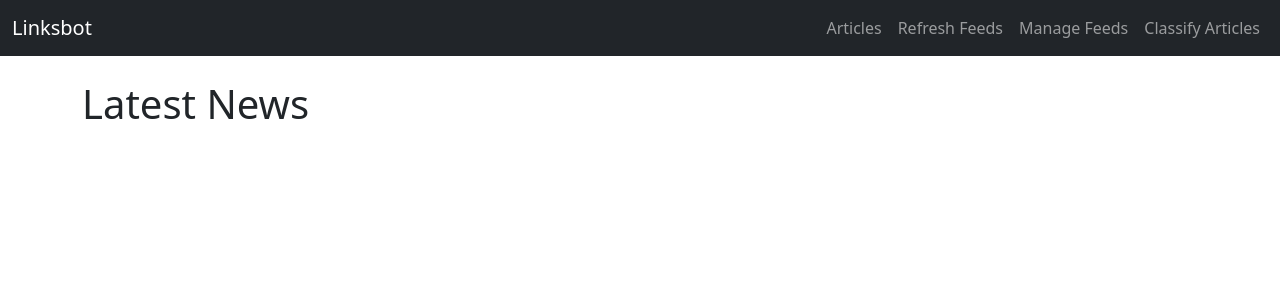
After one commit to mileswilsondc/linksbot, a Flask app: template templates/index.html in a window 1280 px wide. The commit adds this page. Shown: the top 300 px of the page. Run offline with Flask 3, Linux system fonts and the light colour scheme; the template is opened without the code that fills it, so the values that code supplies are empty.

Commit message:
Add temporary front page, reduce navbar items.

```diff
--- a/app.py
+++ b/app.py
@@ -66,7 +66,7 @@ def relative_time(dt):
         weeks = diff.days // 7
         return f"{weeks} week{'s' if weeks > 1 else ''} ago"
 
-@app.route('/')
+@app.route('/articles')
 def display_articles():
     # Check if 'verbose=true' is in the URL parameters
     verbose = request.args.get('verbose', 'false').lower() == 'true'
@@ -133,9 +133,6 @@ def classify():
         c.execute("SELECT COUNT(*) FROM articles WHERE classification IS NULL")
         unclassified_count = c.fetchone()[0]
 
-    if not article:
-        return "No more articles to classify!"
-
     if request.method == 'POST':
         classification = request.form.get('classification')
         article_id = request.form.get('article_id')
@@ -164,6 +161,14 @@ def manage_feeds():
     feeds = get_feeds()
     return render_template('manage_feeds.html', feeds=feeds)
 
+@app.route('/')
+def index():
+    with sqlite3.connect(DB_PATH) as conn:
+        c = conn.cursor()
+        c.execute("SELECT title, url FROM articles ORDER BY pubTime DESC LIMIT 6")
+        articles = c.fetchall()
+    return render_template('index.html', articles=articles)
+
 if __name__ == '__main__':
     init_db()
     app.run(debug=True)
--- a/templates/articles.html
+++ b/templates/articles.html
@@ -5,6 +5,11 @@
 
 {% block content %}
 <h1 class="mb-4">Articles</h1>
+{% if verbose %}
+<p><a href="{{ url_for('display_articles') }}">Normal View</a></p>
+{% else %}
+<p><a  href="{{ url_for('display_articles', verbose='true') }}">Verbose View</a></p>
+{% endif %}
 <table class="table table-striped table-hover">
     <thead class="table-dark">
         <tr>
--- a/templates/base.html
+++ b/templates/base.html
@@ -11,13 +11,16 @@
     <!-- Navbar -->
     <nav class="navbar navbar-expand-lg navbar-dark bg-dark mb-4">
         <div class="container-fluid">
-            <a class="navbar-brand" href="{{ url_for('display_articles') }}">Linksbot</a>
+            <a class="navbar-brand" href="{{ url_for('index') }}">Linksbot</a>
             <button class="navbar-toggler" type="button" data-bs-toggle="collapse" data-bs-target="#navbarNav"
                 aria-controls="navbarNav" aria-expanded="false" aria-label="Toggle navigation">
                 <span class="navbar-toggler-icon"></span>
             </button>
             <div class="collapse navbar-collapse" id="navbarNav">
                 <ul class="navbar-nav ms-auto">
+                    <li class="nav-item">
+                        <a class="nav-link" href="{{ url_for('display_articles') }}">Articles</a>
+                    </li>
                     <li class="nav-item">
                         <a class="nav-link" href="{{ url_for('refresh') }}">Refresh Feeds</a>
                     </li>
@@ -26,13 +29,6 @@
                     </li>
                     <li class="nav-item">
                         <a class="nav-link" href="{{ url_for('classify') }}">Classify Articles</a>
-                    </li>
-                    <li class="nav-item">
-                        {% if verbose %}
-                            <a class="nav-link" href="{{ url_for('display_articles') }}">Normal View</a>
-                        {% else %}
-                            <a class="nav-link" href="{{ url_for('display_articles', verbose='true') }}">Verbose View</a>
-                        {% endif %}
                     </li>
                 </ul>
             </div>
--- /dev/null
+++ b/templates/index.html
@@ -0,0 +1,13 @@
+{% extends 'base.html' %}
+
+{% block content %}
+
+<h1>Latest News</h1>
+
+<ul>
+    {% for title, url in articles %}
+        <li><a href="{{ url }}">{{ title }}</a></li>
+    {% endfor %}
+</ul>
+
+{% endblock %}
--- a/templates/manage_feeds.html
+++ b/templates/manage_feeds.html
@@ -63,5 +63,4 @@
     </div>
 </div>
 
-<a href="{{ url_for('display_articles') }}" class="btn btn-link mt-4">Back to Articles</a>
 {% endblock %}
```
Also changed, not shown: readme.md (added).
